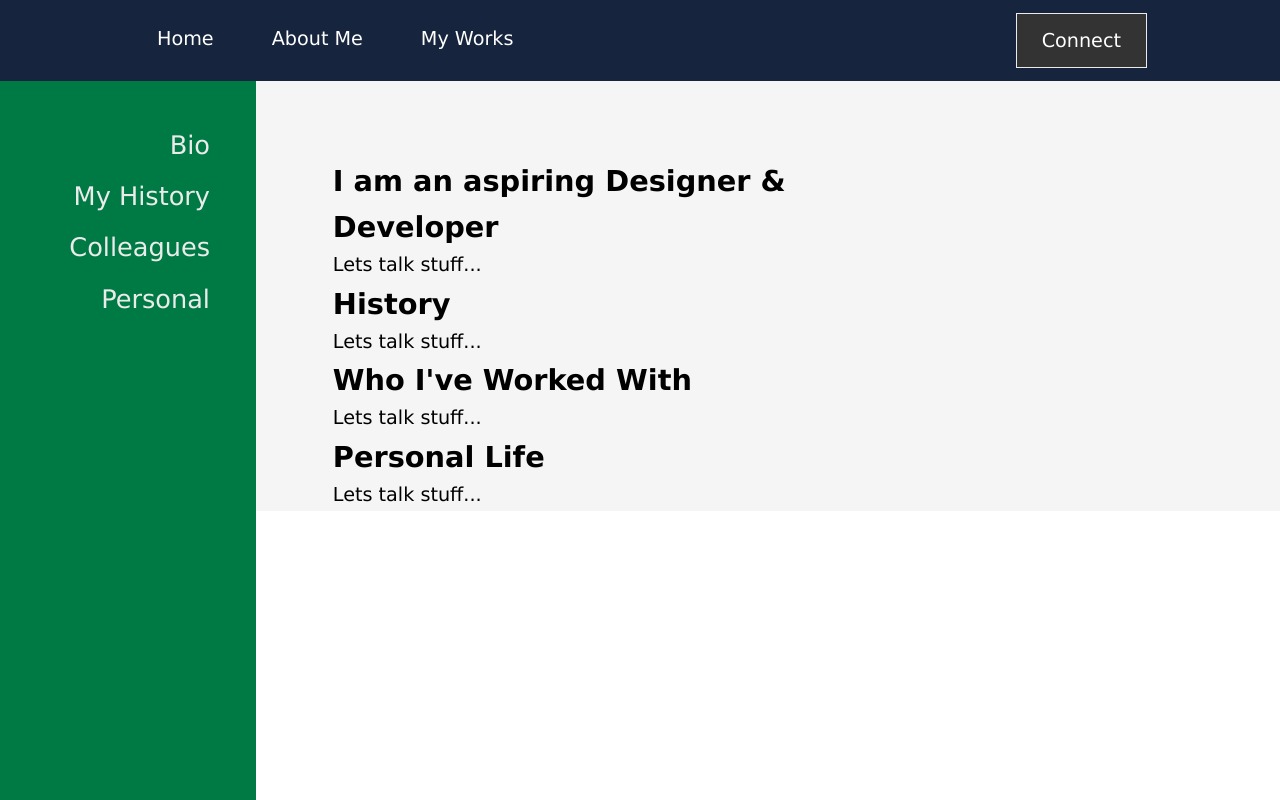
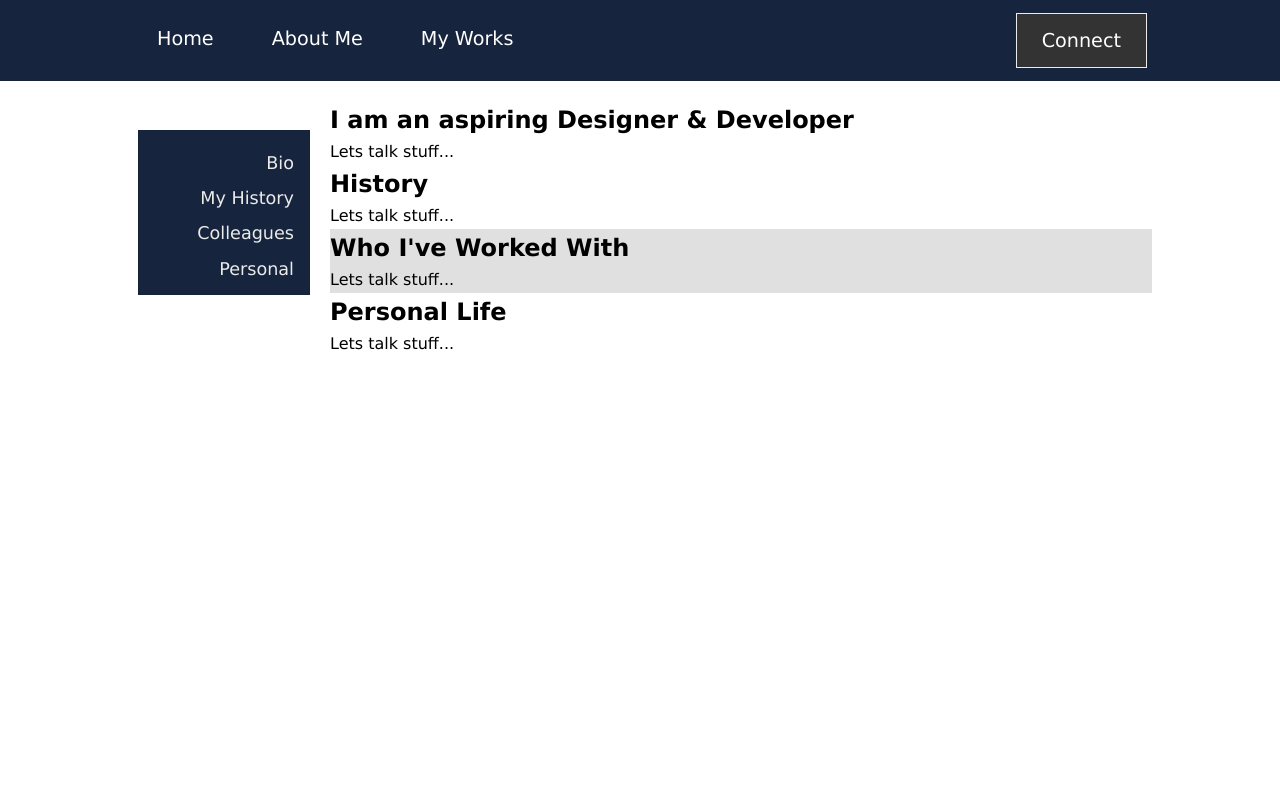
Before and after one commit to torourke14/portfolio-site, a React (Create React App) app in the folder tanners_website/: page / in a window 1280 px wide. Both pictures are taken after a click on the link "About Me". Built offline with nearby package versions, Linux system fonts and the light colour scheme.

Commit message:
aboutme styling

```diff
--- a/tanners_website/src/App.css
+++ b/tanners_website/src/App.css
@@ -25,7 +25,7 @@
   width: 100%;
   height: 100%;
   font-family: 'Lucida Sans', 'Lucida Sans Regular', 'Lucida Grande', 'Lucida Sans Unicode', Geneva, Verdana, sans-serif;
-  background-color: #f5f5f5;
+  background-color: #e0e0e0;
 }
     #PageBox {
       z-index: 1; /* important !! */
--- a/tanners_website/src/pages/AboutMe.css
+++ b/tanners_website/src/pages/AboutMe.css
@@ -3,27 +3,28 @@
     font-size: 16px;
     line-height: 1.6;
     scroll-behavior: smooth;
-    padding-left: 20%;
+    background-color: #e0e0e0;
+    /*margins set in about-contents */
 }
 
 .sidenav {
-    width: 20%;
-    height: 100%;
-    left: 0;
-    top: 0;
+    width: 15%;
+    height: auto;
+    left: 10%;
+    top: 120px;
     position: fixed;
     display: block;
     text-align: right;
-    padding: 120px 46px 0 0;
+    padding: 10px 10px;
     line-height: 2;
-    background-color: #007A45; }
-
-/* Switch to Tablet / Mobile Menu */
-@media all and (max-width: 960px) {
-    .sidenav { visibility: hidden; }
-    #About { padding-left: 0; }
+    background-color: white;
 }
 
+.sidenav-wrapper {
+    background-color: #16253d;
+    padding: 16px 16px 8px 8px;
+    height: 100%;
+    }
     .sidenav ul {
         overflow-x: hidden;
         list-style: none;
@@ -33,7 +34,7 @@
         .sidenav li a {
             display: inline-block;
             color: #ebebeb;
-            font-size: 1.6em;
+            font-size: 1.1em;
             text-decoration: none;
             transition: all 0.3s cubic-bezier(0.23, 1, 0.32, 1);
         }
@@ -44,30 +45,27 @@
             color: #111;
             transform: translate(5px); }
 
+/* Switch to Tablet / Mobile Menu */
+@media all and (max-width: 960px) {
+    .sidenav { visibility: hidden; }
+    #About { padding-left: 0; }
+}
 
 /* ===== Main Content Container ===== */
 .about-contents {
-    padding: 1em;
-    max-width: 1000px;
-    font-size: 1.2em;
-    width: 80%;
-    padding: 4em 15% 0 4em;
-
-
-    /*font-family: 'Frank Ruhl Libre', sans-serif;*/
-
+    width: 75%;
+    float: right;
+    padding: 20px 10% 0 10px;
 }
 
     #Bio {
         /*transform: translate(-50%, -50%);*/
-
         color: black;
-
         /*display: flex;
         flex-flow: row wrap;
         align-items: baseline;*/
     }
-    /*#about-hero p {
-        margin: 0 30px 20px 0;
-        font-size: 4.5em;
-    }*/
+
+    #Colleagues {
+        background-color: #e0e0e0;
+    }
--- a/tanners_website/src/pages/AboutMe.js
+++ b/tanners_website/src/pages/AboutMe.js
@@ -7,14 +7,15 @@ class AboutMe extends React.Component {
                 return (
                         <div id="About">
                                 <nav className="sidenav">
+                                        <div className='sidenav-wrapper'>
                                         <ul>
                                                 <li><a href="#Bio">Bio</a></li>
                                                 <li><a href="#History">My History</a></li>
                                                 <li><a href="#Colleagues">Colleagues</a></li>
                                                 <li><a href="#Personal">Personal</a></li>
                                         </ul>
+                                        </div>
                                 </nav>
-
 
                                 <article className="about-contents">
                                         <section id="Bio">
```
Also changed, not shown: tanners_website/src/App.js (+13 -4 lines).
